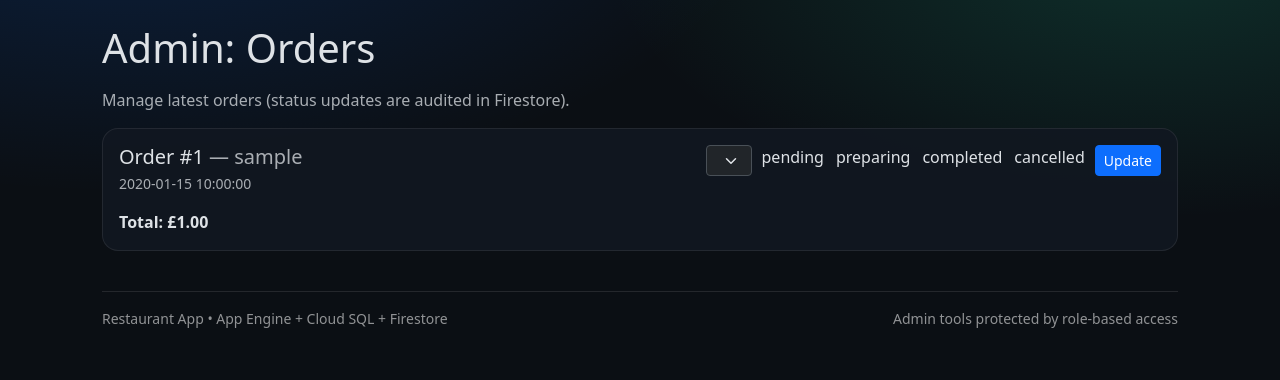
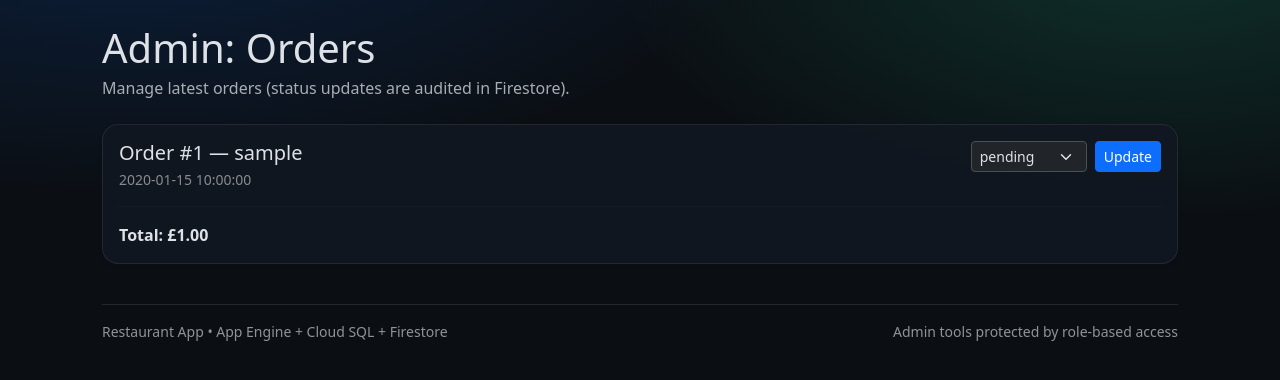
Before and after one commit to michaelSands04/systemsDevelopment-Resturant, a Python web app: template templates/admin_orders.html in a window 1280 px wide. Shown: the part 57-437 px from the top of the page. Run offline with Jinja, Linux system fonts and the light colour scheme; the template is opened without the code that fills it: most values are stand-ins (such as "Sample title", 1, 10 or a date in 2020); lists and menus that the app fills with data are empty.

Commit message:
Improve orders and admin orders UI/UX

```diff
--- a/templates/admin_orders.html
+++ b/templates/admin_orders.html
@@ -1,39 +1,61 @@
 {% extends "base.html" %}
 {% block content %}
-<h1 class="mb-3">Admin: Orders</h1>
-<p class="text-muted">Manage latest orders (status updates are audited in Firestore).</p>
+
+<div class="mb-4">
+  <h1 class="mb-1">Admin: Orders</h1>
+  <p class="text-muted mb-0">Manage latest orders (status updates are audited in Firestore).</p>
+</div>
+
+{% if not orders or orders|length == 0 %}
+  <div class="alert alert-info glass">
+    No orders have been placed yet.
+  </div>
+{% else %}
 
   {% for o in orders %}
-  <div class="card mb-3">
+    <div class="card mb-3 shadow-sm">
       <div class="card-body">
-      <div class="d-flex justify-content-between align-items-start">
+
+        <div class="d-flex justify-content-between align-items-start gap-3">
           <div>
-          <h5 class="mb-1">Order #{{ o.id }} <span class="text-muted">— {{ o.username }}</span></h5>
-          <div class="text-muted small">{{ o.created_at }}</div>
+            <h5 class="mb-1">Order #{{ o.id }} — {{ o.username }}</h5>
+            <div class="text-white-50 small">{{ o.created_at }}</div>
           </div>
 
-        <form method="post" action="/admin/orders/{{ o.id }}/status" class="d-flex gap-2">
-          <select class="form-select form-select-sm" name="status">
-            {% for s in ["pending","preparing","completed","cancelled"] %}
+          <form method="post" action="/admin/orders/{{ o.id }}/status" class="d-flex align-items-center gap-2">
+            {# If you enabled Flask-WTF CSRF and exposed csrf_token(), this keeps POST working #}
+            {% if csrf_token is defined %}
               <input type="hidden" name="csrf_token" value="{{ csrf_token() }}">
+            {% endif %}
 
-              <option value="{{ s }}" {% if o.status == s %}selected{% endif %}>{{ s }}</option>
+            <select name="status" class="form-select form-select-sm w-auto">
+              {% set s = (o.status or "")|lower %}
+              <option value="pending"   {% if s == "pending" %}selected{% endif %}>pending</option>
+              <option value="preparing" {% if s == "preparing" %}selected{% endif %}>preparing</option>
+              <option value="completed" {% if s == "completed" %}selected{% endif %}>completed</option>
+              <option value="cancelled" {% if s == "cancelled" %}selected{% endif %}>cancelled</option>
+            </select>
 
-
-            {% endfor %}
-          </select>
             <button class="btn btn-sm btn-primary" type="submit">Update</button>
           </form>
         </div>
 
-      <ul class="mt-3 mb-2">
+        <hr class="border-white border-opacity-10">
+
+        <ul class="mb-2">
           {% for it in items_by_order.get(o.id, []) %}
-          <li>{{ it.qty }} × {{ it.name }} <span class="text-muted">(£{{ "%.2f"|format(it.unit_price) }})</span></li>
+            <li>{{ it.qty }} × {{ it.name }} (£{{ "%.2f"|format(it.unit_price) }})</li>
           {% endfor %}
         </ul>
 
-      <div class="fw-bold">Total: £{{ "%.2f"|format(o.total_price) }}</div>
+        <div class="fw-bold">
+          Total: £{{ "%.2f"|format(o.total_price) }}
+        </div>
+
       </div>
     </div>
   {% endfor %}
+
+{% endif %}
+
 {% endblock %}
```
Also changed, not shown: templates/orders.html (+27 -10 lines). Lines whose indentation alone changed are shown as unchanged.
